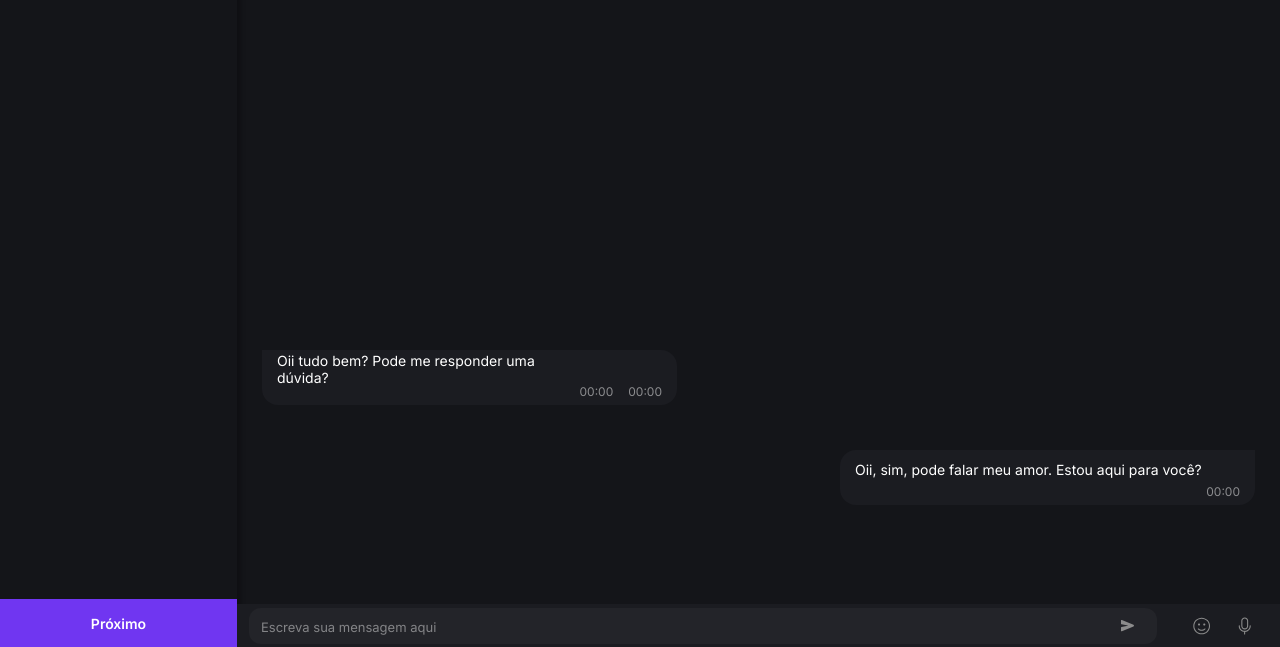
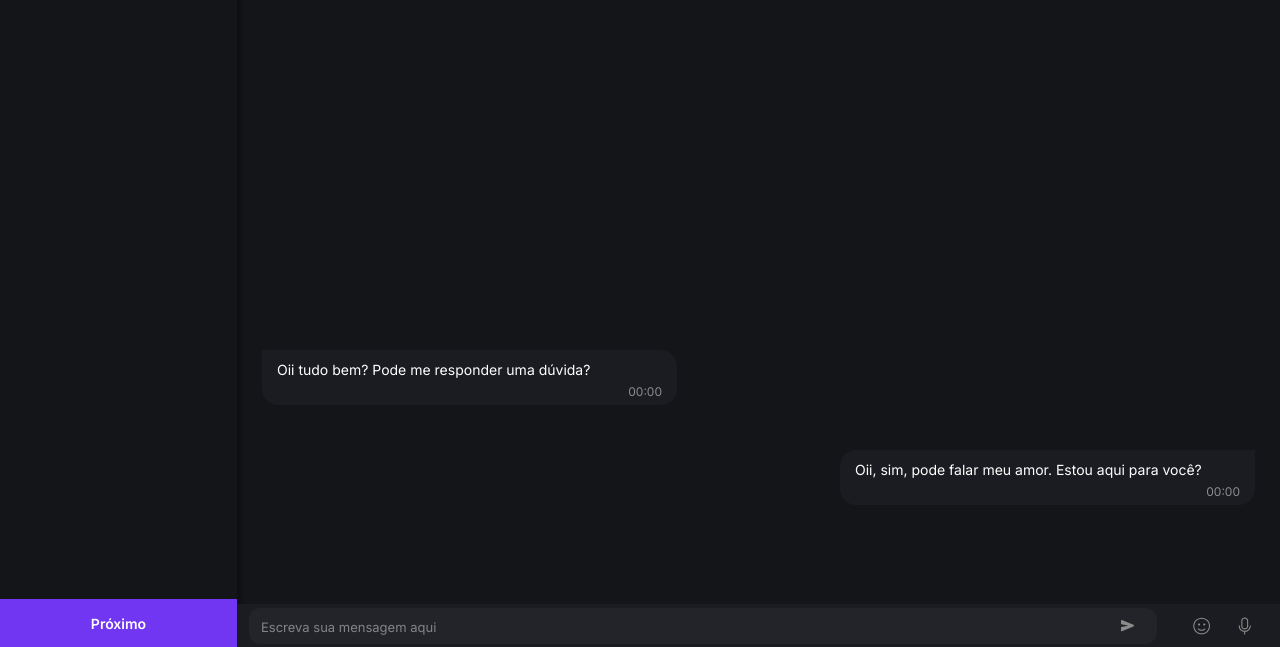
Before and after one commit to MarcoMacias/conversacomigo, a plain HTML site: page chat.html in a window 1280 px wide. Shown: the part 153-800 px from the top of the page. Drawn offline with nearby package versions, Linux system fonts and the light colour scheme; a script that the page names is missing.

Commit message:
Update chat.html

```diff
--- a/chat.html
+++ b/chat.html
@@ -49,10 +49,6 @@
                     <div class="bolhaConversa" id="bolha1">
                         <div class="esquerdaConversa">
                             <p class="textosMudar">Oii tudo bem? Pode me responder uma dúvida?</p>
-                        </div>
-
-                        <div class="direitaConversa">
-                            <span>00:00</span>
                         </div>
 
                         <div class="direitaConversa">
```
